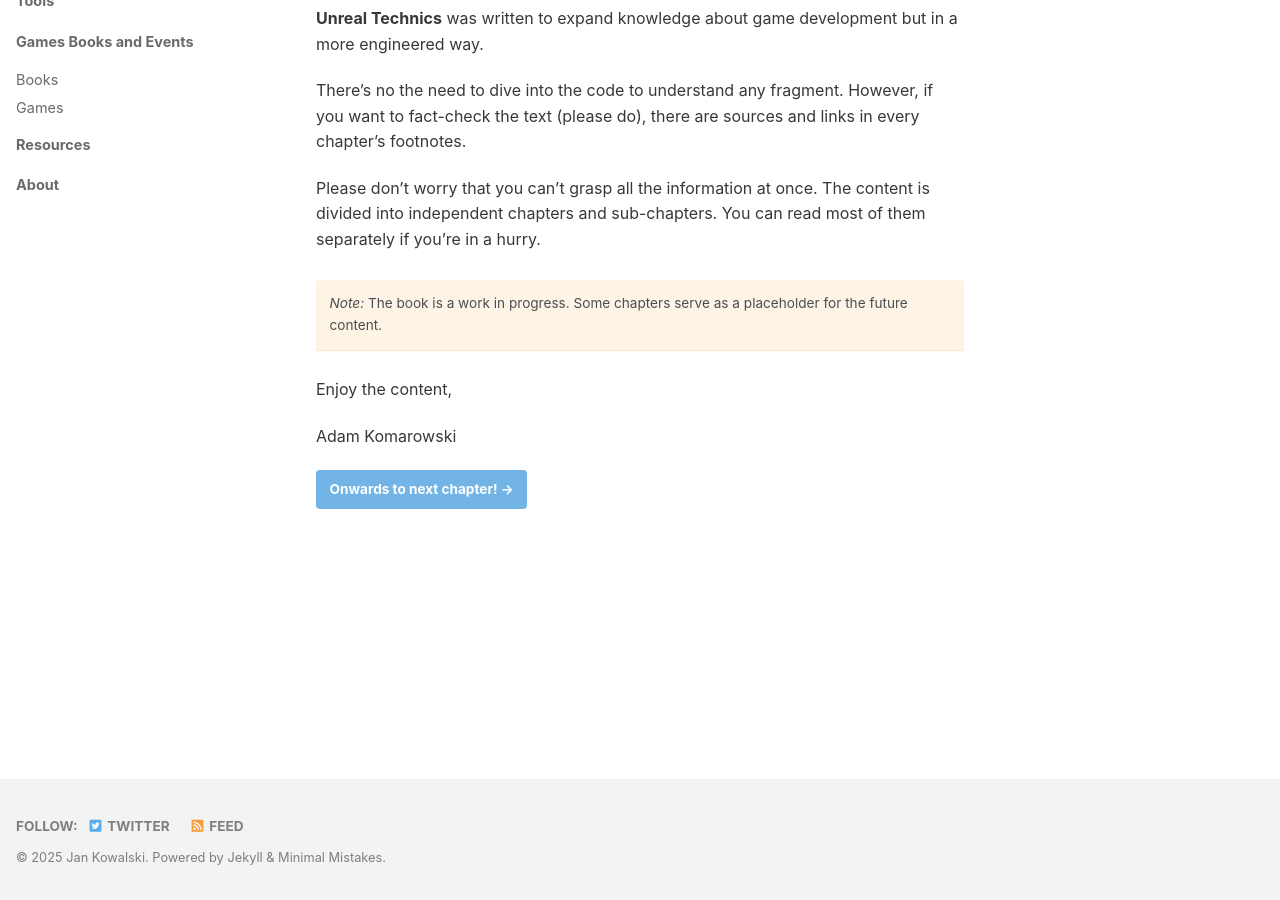
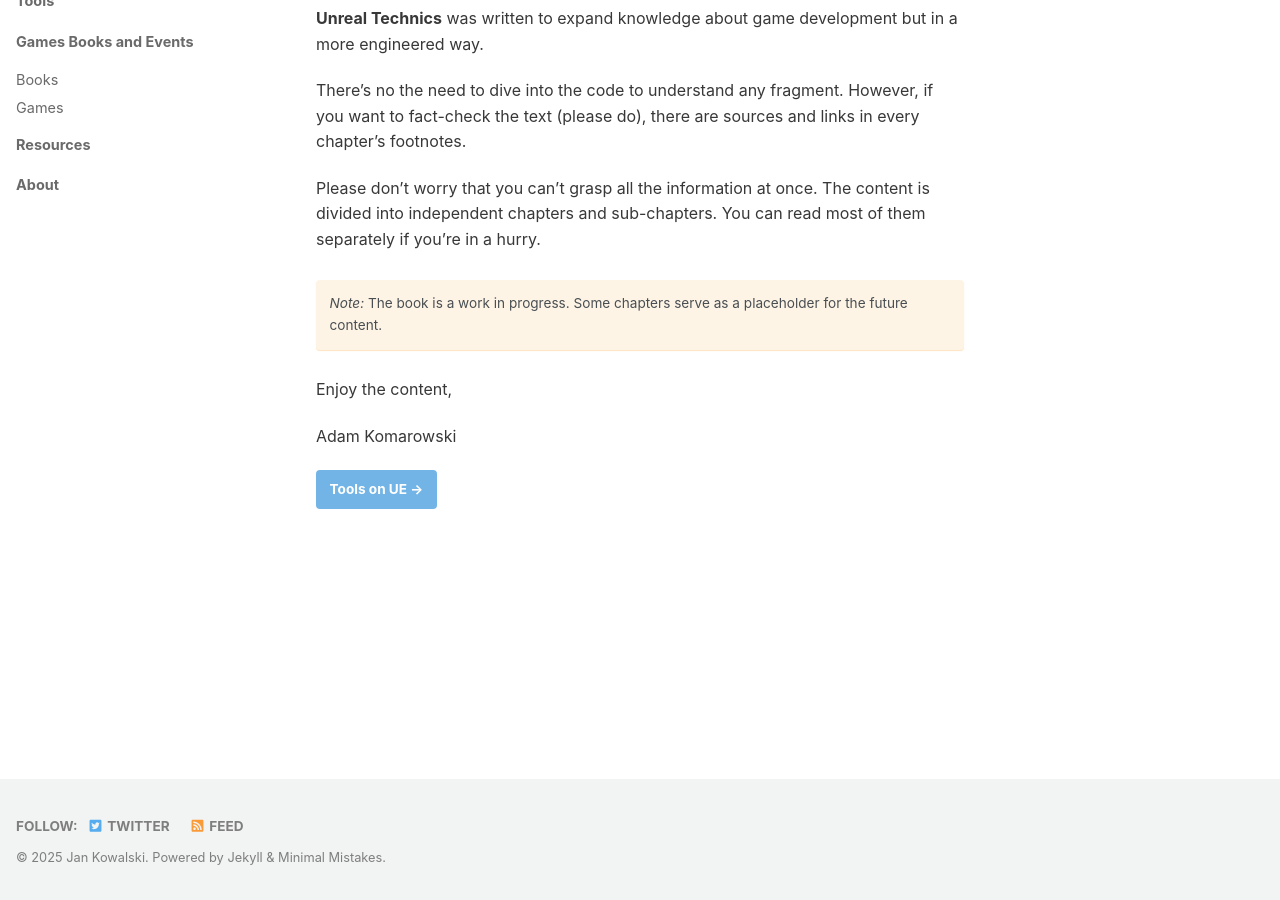
Before and after one commit to AdamKomarowski/unrealtechart, a Jekyll site: the page built from book/index.md, in a window 1280 px wide and 900 px high, scrolled down 175 px. Built offline with Jekyll 4.4.1, drawn with Linux system fonts in a browser that asks for light colours; nearby versions of some CDN libraries.

Commit message:
Update index.md

```diff
--- a/book/index.md
+++ b/book/index.md
@@ -18,4 +18,4 @@ Enjoy the content,
 Adam Komarowski
 
 
-[Onwards to next chapter! →]({{ site.baseurl }}{% link book/Tools/Tools.md %}){: .btn .btn--next}
+[Tools on UE →]({{ site.baseurl }}{% link book/Tools/Tools.md %}){: .btn .btn--next}
```
